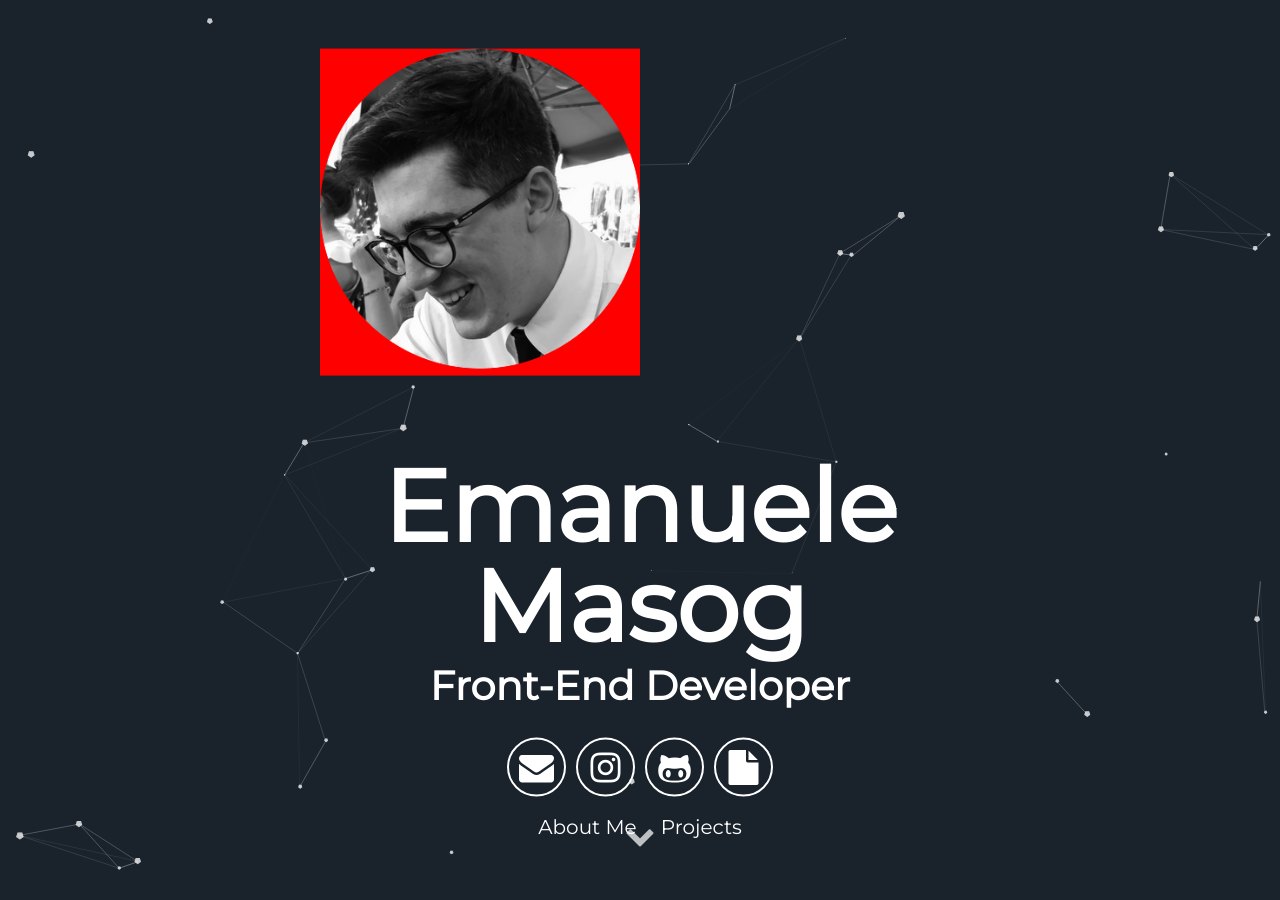
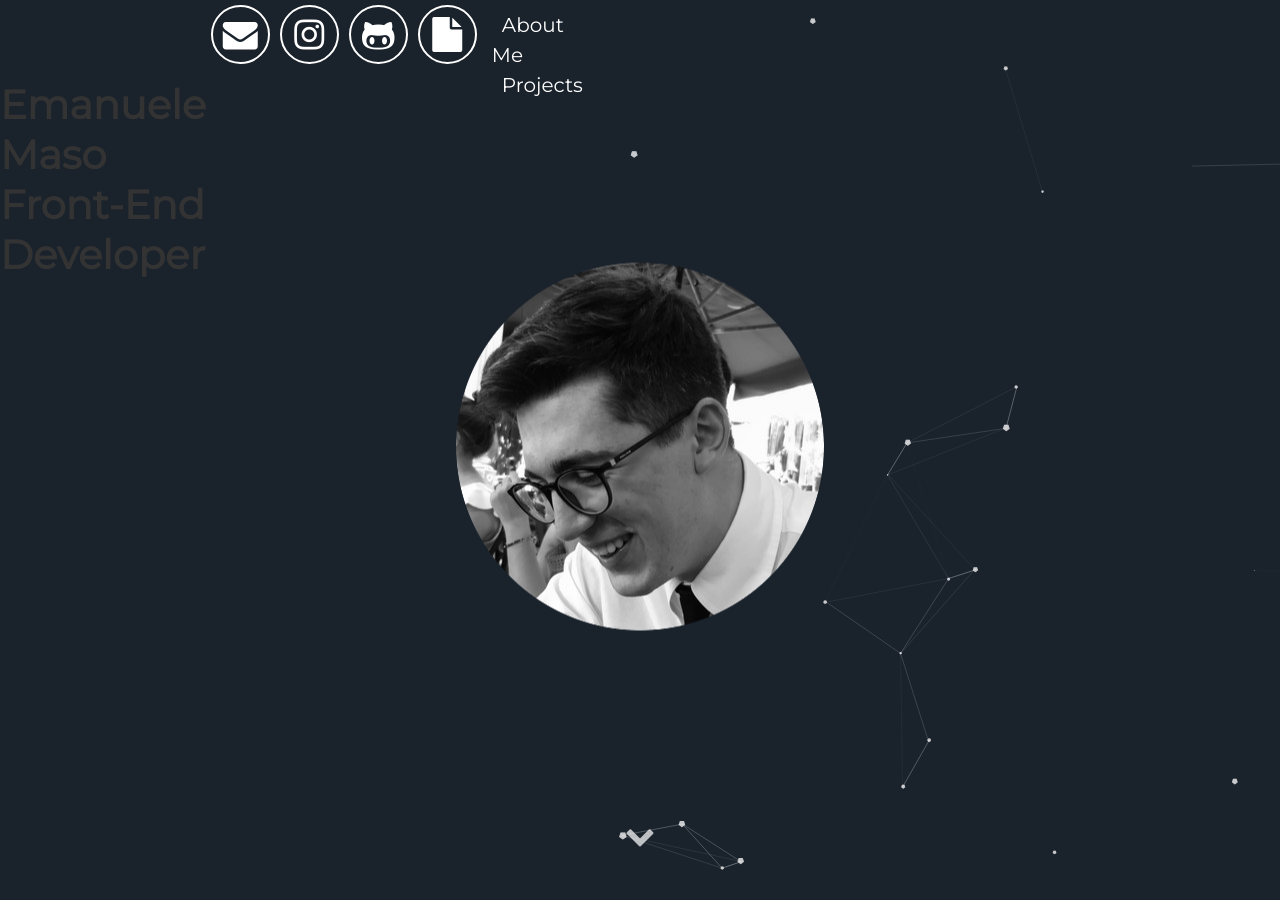
Before and after one commit to ClarkStoro/clarkstoro.github.io, a Jekyll site: the page built from index.html, in a window 1280 px wide and 900 px high. Built offline with Jekyll 4.4.1, drawn with Linux system fonts in a browser that asks for light colours.

Commit message:
Update header.html

```diff
--- a/_includes/header.html
+++ b/_includes/header.html
@@ -1,12 +1,12 @@
 <div id="particles-js">
   <div class="header">
-
+    <div style="text-align:center;>
       <div style="width: 50%; height: 50%; text-align:center; background-color: #ff0000;">
       <img alt="ema" class="photo" src="{{ "/assets/img/EmanueleMaso.png"}}"  style="width: 100%"; text-align:center; display: inline-block;margin: 0 auto;"/>
     </div>
-
+</div>
       <h1>
-        <span class="site-title">{{site.username}}g</span>
+        <span class="site-title">{{site.username}}</span>
         <span class="site-description">{{site.user_title}}</span>
       </h1>
       <div class="header-icons">
```
